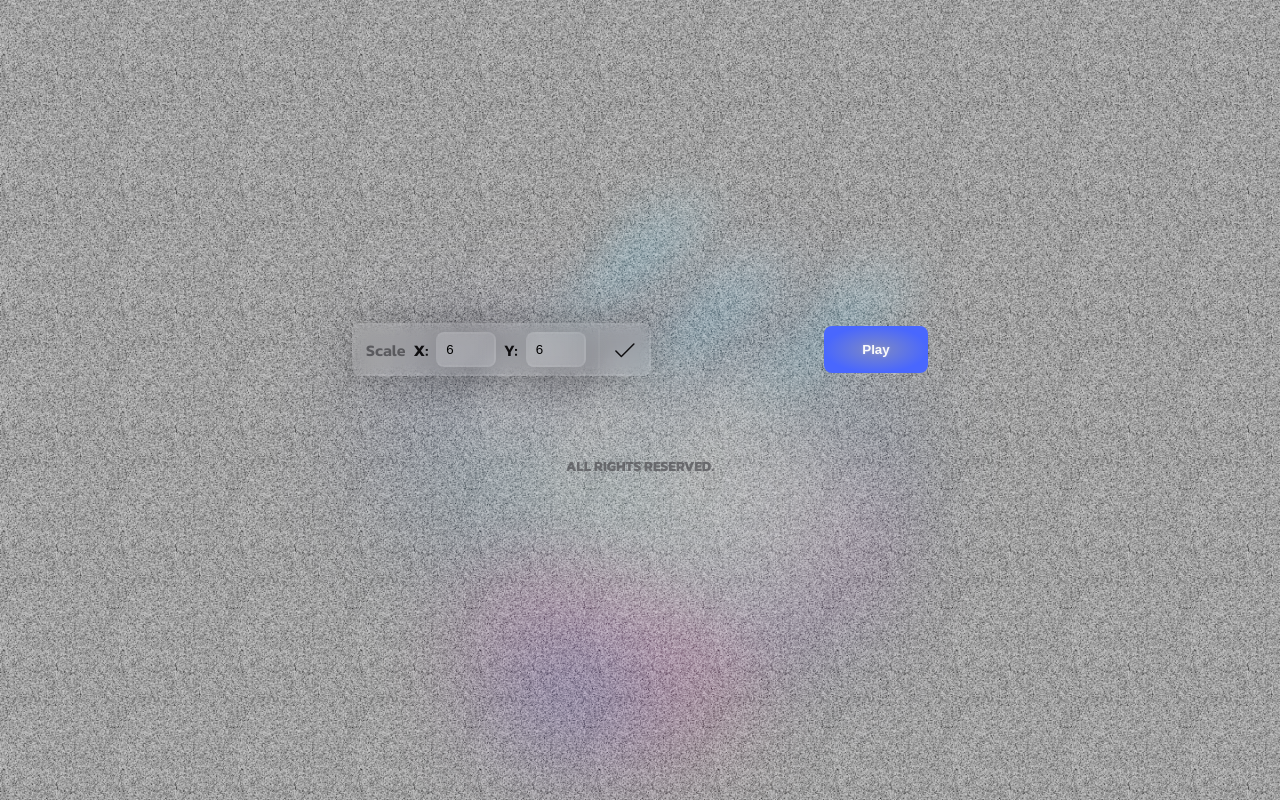
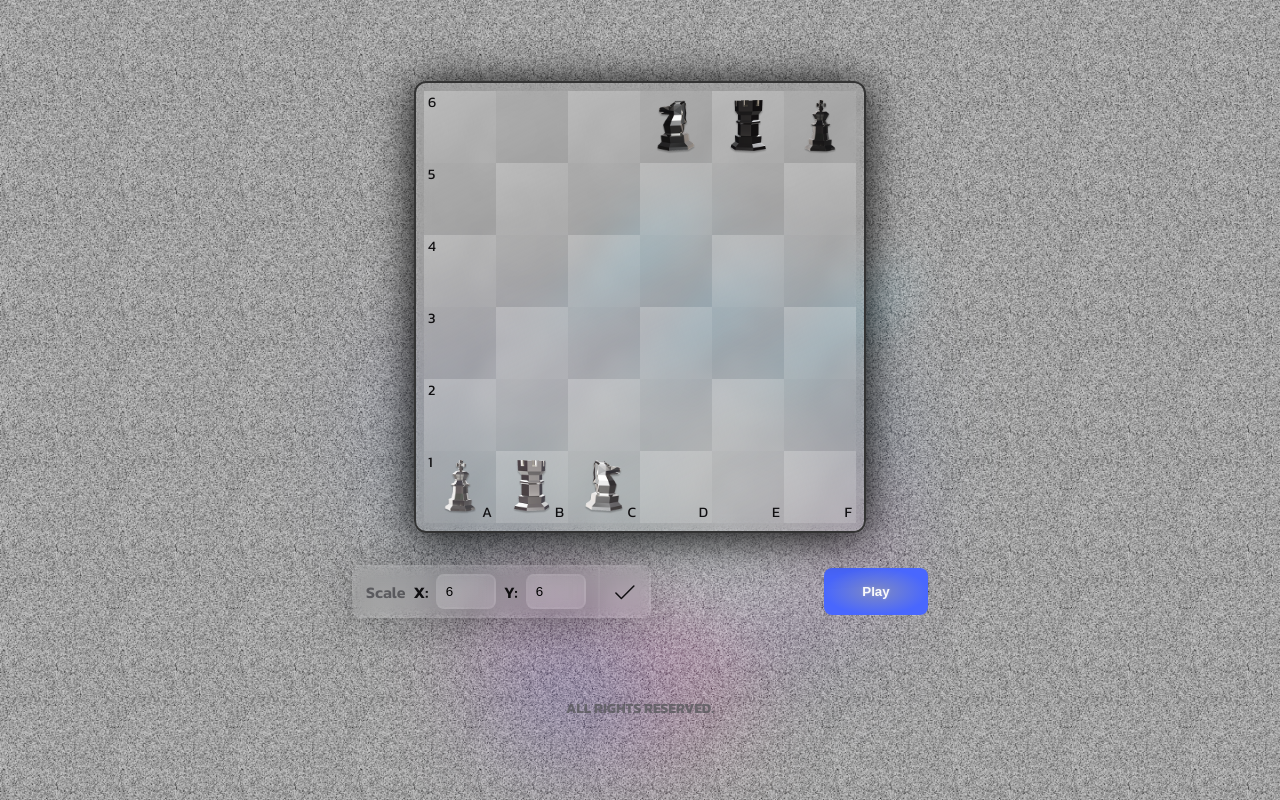
Before and after one commit to Robson16/dynamic-chess, a Next.js app: page / in a window 1280 px wide. Built offline with nearby package versions, Linux system fonts and the light colour scheme.

Commit message:
feat: start new games with a 6x6 board

```diff
--- a/src/components/BoardGame/index.tsx
+++ b/src/components/BoardGame/index.tsx
@@ -5,7 +5,10 @@ import BoardForm from '@/components/BoardForm';
 import Chessboard, { type BoardDimensions } from '@/components/Chessboard';
 
 export default function BoardGame() {
-  const [dimensions, setDimensions] = useState<BoardDimensions | null>(null);
+  const [dimensions, setDimensions] = useState<BoardDimensions | null>({
+    columns: 6,
+    rows: 6,
+  });
 
   return (
     <>
```
